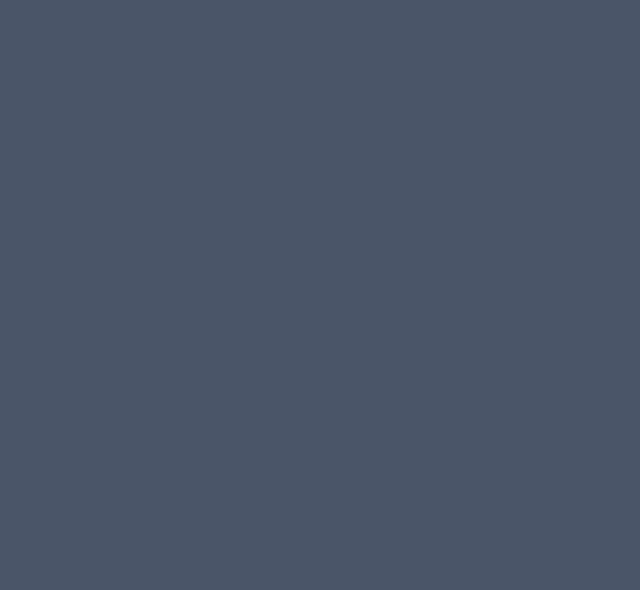
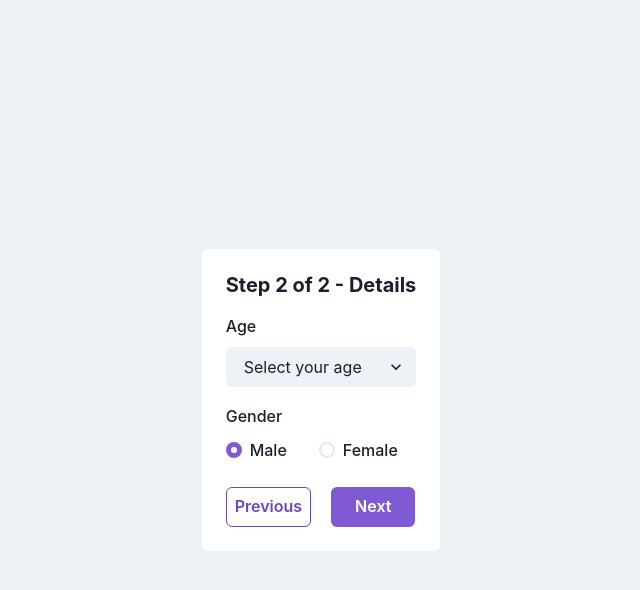
Before and after one commit to patrick-narciso/multi-steps-survey, a React (Vite) app: page / in a window 1280 px wide. Both pictures are taken after typing "Sample", "name@example.com" into the empty fields and a click on the button "Next". Shown: the top 590 px of the page, without its empty margins (319-959 px from the left). Built offline with nearby package versions, Linux system fonts and the light colour scheme.

Commit message:
feat: add Details Step with Yup validation

```diff
--- a/package.json
+++ b/package.json
@@ -19,7 +19,8 @@
     "formik": "^2.2.9",
     "framer-motion": "^6.5.1",
     "react": "^18.2.0",
-    "react-dom": "^18.2.0"
+    "react-dom": "^18.2.0",
+    "yup": "^0.32.11"
   },
   "devDependencies": {
     "@reduxjs/toolkit": "^1.9.1",
--- /dev/null
+++ b/src/pages/Survey/components/Details/index.tsx
@@ -0,0 +1,121 @@
+import { useFormik } from 'formik';
+import * as Yup from 'yup';
+import {
+  Box,
+  Flex,
+  FormControl,
+  FormLabel,
+  VStack,
+  Stack,
+  RadioGroup,
+} from '@chakra-ui/react';
+import { Button, Heading, Radio, Select, Text } from '../../../../components';
+import { useAppDispatch, useAppSelector } from '../../../../redux/hooks';
+import { RootState } from '../../../../redux/store';
+import { addDetails, increaseStep, decreaseStep } from '../../surveySlice';
+
+const DetailsSchema = Yup.object().shape({
+  age: Yup.string().required('Please select your age'),
+  gender: Yup.string().required('Please select your gender'),
+});
+
+export default function Details() {
+  const dispatch = useAppDispatch();
+  const { age, gender, step } = useAppSelector(
+    (state: RootState) => state.survey
+  );
+  const formik = useFormik({
+    initialValues: {
+      age,
+      gender,
+    },
+    validationSchema: DetailsSchema,
+    onSubmit: (values) => {
+      dispatch(addDetails(values));
+      dispatch(increaseStep());
+    },
+  });
+  return (
+    <Flex bg="gray.100" align="center" justify="center" h="100vh">
+      <Box bg="white" p={6} rounded="md">
+        <VStack align="center">
+          <Heading mb={4} size="md">
+            Step 2 of {step} - Details
+          </Heading>
+        </VStack>
+        <form onSubmit={formik.handleSubmit}>
+          <VStack spacing={4} align="flex-start">
+            <FormControl>
+              <FormLabel htmlFor="age">Age</FormLabel>
+              <Select
+                id="age"
+                name="age"
+                variant="filled"
+                onChange={formik.handleChange}
+                value={formik.values.age}
+                placeholder="Select your age"
+                mb={formik.errors.age && '3'}
+              >
+                {Array.from({ length: 100 }, (_, i) => i + 1).map(
+                  (ageValue) => (
+                    <option key={`${ageValue}-years`} value={ageValue}>
+                      {ageValue} years old
+                    </option>
+                  )
+                )}
+              </Select>
+              {formik.touched.age && formik.errors.age ? (
+                <Text color="red">{formik.errors.age}</Text>
+              ) : null}
+            </FormControl>
+            <FormControl>
+              <FormLabel htmlFor="gender">Gender</FormLabel>
+              <RadioGroup value={formik.values.gender}>
+                <Stack spacing={5} direction="row">
+                  <FormLabel>
+                    <Radio
+                      id="gender"
+                      name="gender"
+                      colorScheme="purple"
+                      value="male"
+                      onChange={formik.handleChange}
+                    >
+                      Male
+                    </Radio>
+                  </FormLabel>
+                  <FormLabel>
+                    <Radio
+                      id="gender"
+                      name="gender"
+                      onChange={formik.handleChange}
+                      value="female"
+                      colorScheme="purple"
+                    >
+                      Female
+                    </Radio>
+                  </FormLabel>
+                </Stack>
+              </RadioGroup>
+              {formik.touched.gender && formik.errors.gender ? (
+                <Text color="red">{formik.errors.gender}</Text>
+              ) : null}
+            </FormControl>
+            <Stack spacing={5} direction="row">
+              <Button
+                onClick={() => dispatch(decreaseStep())}
+                colorScheme="purple"
+                variant="outline"
+                width="full"
+              >
+                Previous
+              </Button>
+              <Button type="submit" colorScheme="purple" width="full">
+                Next
+              </Button>
+            </Stack>
+          </VStack>
+        </form>
+      </Box>
+    </Flex>
+  );
+}
--- a/src/pages/Survey/index.tsx
+++ b/src/pages/Survey/index.tsx
@@ -1,5 +1,6 @@
 import { useAppSelector } from '../../redux/hooks';
 import { RootState } from '../../redux/store';
+import Details from './components/Details';
 import Identity from './components/Identity';
 
 interface Steps {
@@ -10,6 +11,7 @@ export default function Survey() {
   const { step } = useAppSelector((state: RootState) => state.survey);
   const steps: Steps = {
     1: <Identity />,
+    2: <Details />,
   };
 
   return steps[step];
--- a/src/pages/Survey/surveySlice.ts
+++ b/src/pages/Survey/surveySlice.ts
@@ -5,7 +5,7 @@ import { createSlice, PayloadAction } from '@reduxjs/toolkit';
 export interface SurveyState {
   name?: string;
   email?: string;
-  age: number;
+  age: string;
   gender: string;
   favoriteBook: string;
   favoriteColors: string[] | string;
@@ -18,7 +18,7 @@ export interface Identity {
 }
 
 export interface Details {
-  age: number;
+  age: string;
   gender: string;
 }
 
@@ -30,8 +30,8 @@ export interface Favorites {
 const initialState: SurveyState = {
   name: '',
   email: '',
-  age: 0,
-  gender: '',
+  age: '',
+  gender: 'male',
   favoriteBook: '',
   favoriteColors: [],
   step: 1,
```
Also changed, not shown: 1 other file (tests, documents, lock files or other folders).
